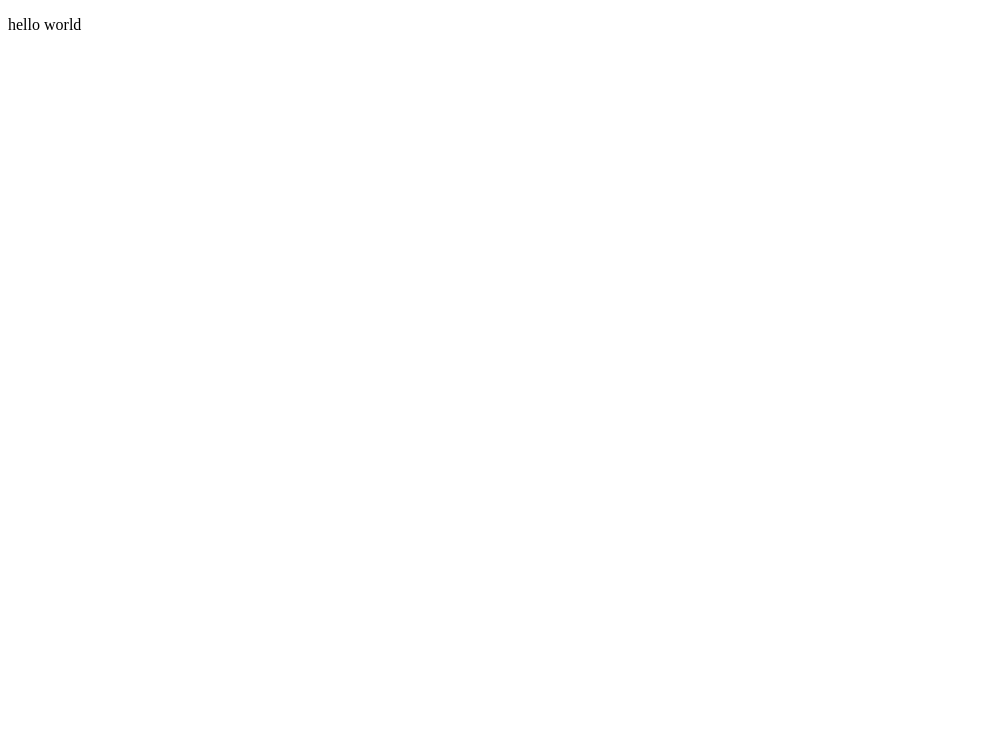
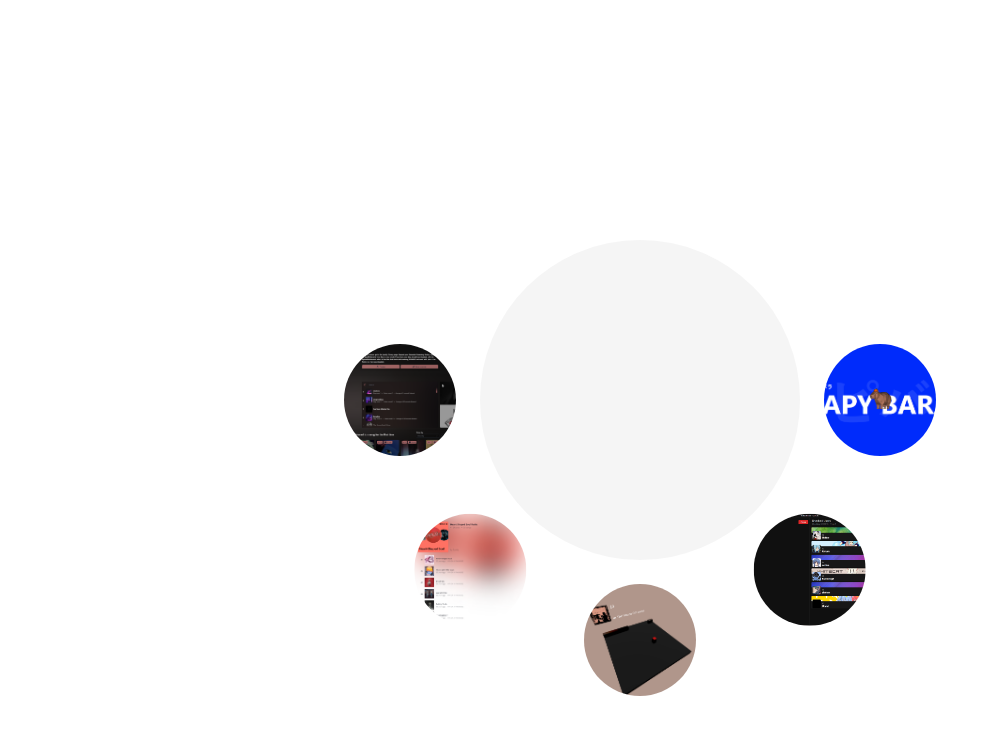
Before and after one commit to metkm/metkm, a Nuxt app: page / in a window 1280 px wide. Shown: the top 734 px of the page, without its empty margins (0-991 px from the left). Built offline with nearby package versions, Linux system fonts and the light colour scheme.

Commit message:
circular menu

```diff
--- a/app/app.vue
+++ b/app/app.vue
@@ -1,6 +1,48 @@
 <script setup lang="ts">
+import { images } from './constants'
+
+const selectedItem = ref()
+
+const radius = 240
+
+const getTranslate = (index: number) => {
+  const radians = 45 * Math.PI / 180
+
+  const x = Math.cos(index * radians) * radius
+  const y = Math.sin(index * radians) * radius
+
+  return `translate(${x}px, ${y}px)`
+}
 </script>
 
 <template>
-  <p>hello world</p>
+  <main class="grid place-content-center h-screen w-screen overflow-hidden">
+    <ol class="relative rounded-full size-80 bg-neutral-200/40 m-auto">
+      <li
+        v-for="(image, index) in images"
+        :key="image"
+        class="absolute inset-0 m-auto size-28 transition-all"
+        :style="{ transform: getTranslate(index) }"
+        :class="{ '!translate-x-0 !translate-y-0 !size-80': image === selectedItem }"
+      >
+        <button
+          class="w-full h-full"
+          @click="selectedItem = image"
+        >
+          <img
+            :src="image"
+            class="h-full w-full object-cover rounded-full"
+          >
+        </button>
+      </li>
+    </ol>
+  </main>
 </template>
+
+<style>
+html,
+body,
+#__nuxt {
+  font-family: "Inter", sans-serif;
+}
+</style>
--- /dev/null
+++ b/app/components/InfiniteScroll.vue
@@ -0,0 +1,79 @@
+<script setup lang="ts" generic="T">
+import type { StyleValue } from 'vue'
+
+const props = defineProps<{
+  items: T[]
+}>()
+
+const withId = props.items.map((item) => {
+  return {
+    id: crypto.randomUUID(),
+    item,
+  }
+})
+
+const _items = ref(withId)
+const container = ref<HTMLElement>()
+
+const leftOffset = ref(0)
+
+const getNewItems = () => {
+  return _items.value.map((item) => {
+    return {
+      id: crypto.randomUUID(),
+      item: item.item,
+    }
+  })
+}
+
+let startOffset = 0
+const { distanceX } = usePointerSwipe(container, {
+  threshold: 0,
+  disableTextSelect: true,
+  onSwipe: () => {
+    const result = -distanceX.value + startOffset
+
+    leftOffset.value = Math.min(
+      0,
+      Math.max(result, -(container.value?.clientWidth || 2000) + window.innerWidth),
+    )
+  },
+  onSwipeEnd: () => {
+    startOffset = leftOffset.value
+  },
+})
+
+const style = computed<StyleValue>(() => {
+  return {
+    transform: `translateX(${leftOffset.value}px)`,
+  }
+})
+
+onMounted(async () => {
+  // Checks for infinite scrolling, Initialization
+  if (!container.value) return
+
+  while (window.innerWidth > container.value.clientWidth) {
+    _items.value.push(...getNewItems())
+    await nextTick()
+  }
+})
+</script>
+
+<template>
+  <div class="flex items-center w-screen overflow-x-hidden h-full">
+    <ol
+      ref="container"
+      class="flex w-max gap-4 shrink-0 px-4 h-3/4"
+      :style="style"
+    >
+      <li
+        v-for="item in _items"
+        :key="item.id"
+        class="shrink-0"
+      >
+        <slot :item="item" />
+      </li>
+    </ol>
+  </div>
+</template>
--- a/app/utils/fillArray.ts
+++ /dev/null
@@ -1,18 +0,0 @@
-export const fillArray = <T>(array: T[], length: number) => {
-  if (array.length >= length) return array
-
-  let index = 0
-  while (array.length < length) {
-    if (index === array.length - 1) {
-      index = 0
-    }
-
-    const element = array[index]
-    if (!element) continue
-
-    array.push(element)
-    index++
-  }
-
-  return array
-}
--- a/nuxt.config.ts
+++ b/nuxt.config.ts
@@ -2,7 +2,12 @@
 export default defineNuxtConfig({
   compatibilityDate: '2024-04-03',
   devtools: { enabled: true },
-  modules: ['@nuxt/eslint'],
+  modules: [
+    '@nuxt/eslint',
+    '@nuxt/fonts',
+    '@nuxtjs/tailwindcss',
+    '@vueuse/nuxt',
+  ],
   eslint: {
     config: {
       stylistic: true,
--- a/package.json
+++ b/package.json
@@ -16,6 +16,10 @@
   },
   "packageManager": "pnpm@9.9.0+sha512.60c18acd138bff695d339be6ad13f7e936eea6745660d4cc4a776d5247c540d0edee1a563695c183a66eb917ef88f2b4feb1fc25f32a7adcadc7aaf3438e99c1",
   "devDependencies": {
+    "@nuxt/fonts": "^0.7.2",
+    "@nuxtjs/tailwindcss": "^6.12.1",
+    "@vueuse/core": "^11.0.3",
+    "@vueuse/nuxt": "^11.0.3",
     "typescript": "^5.5.4"
   }
 }
```
Also changed, not shown: 1 other file (tests, documents, lock files or other folders).
